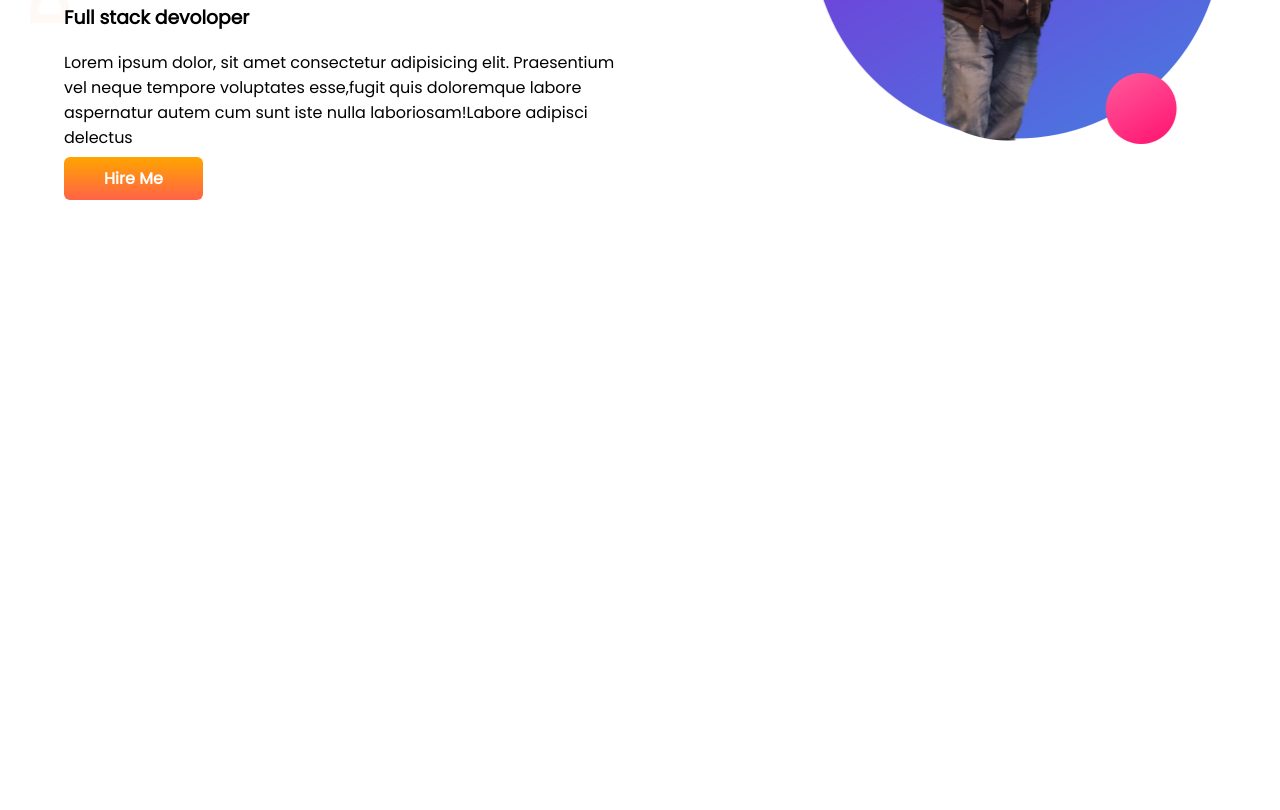
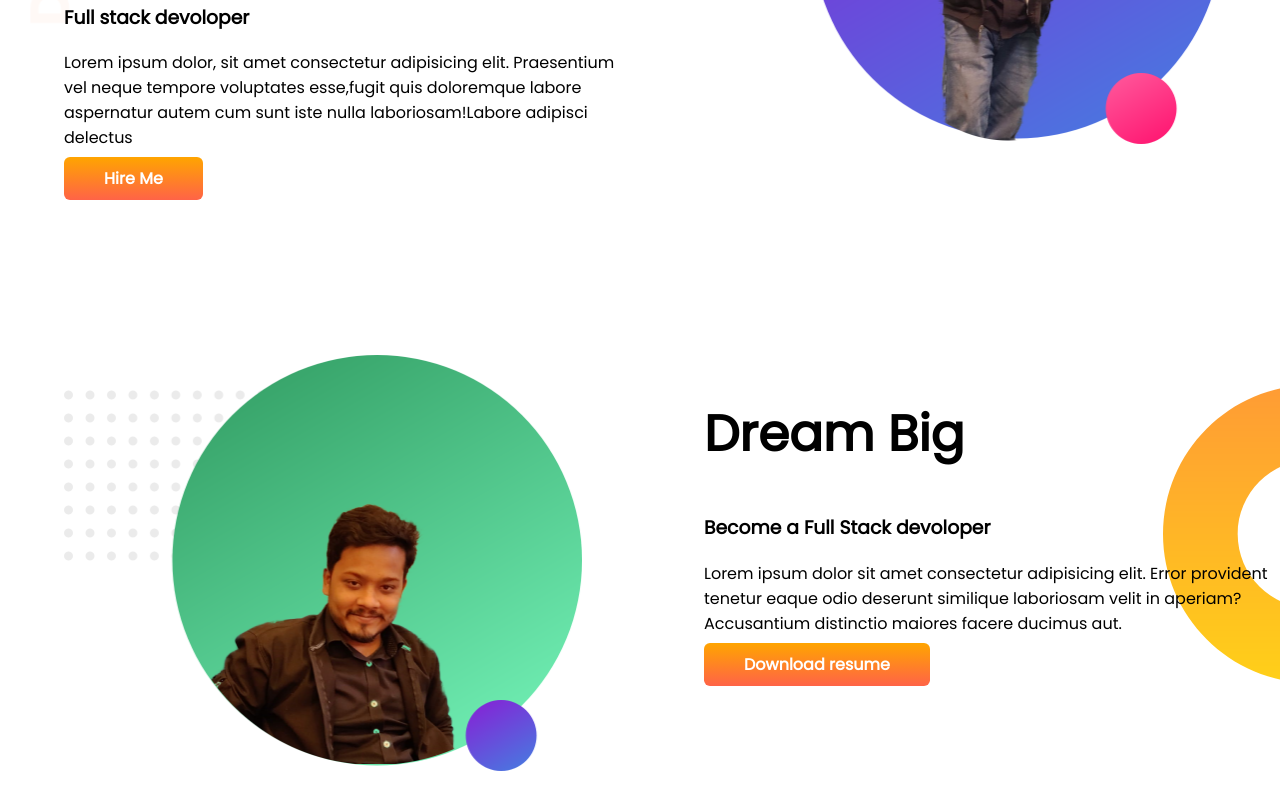
Before and after one commit to shaim-sagor/simple-portfolio, a plain HTML site: page index.html in a window 1280 px wide. Shown: the part 336-1146 px from the top of the page. Before the commit the page ends 800 px from the top, so only its background shows below. Drawn offline with Linux system fonts and the light colour scheme.

Commit message:
dream big added

```diff
--- a/index.html
+++ b/index.html
@@ -31,6 +31,22 @@
         </div>
 
     </section>
+
+    <section class="dream-big">
+        <div class="half-width">
+            <img src="images/profile 2.png" alt="">
+        </div>
+
+        <div class="half-width">
+            <h1>Dream Big</h1>
+            <h3>Become a Full Stack devoloper</h3>
+            <p>Lorem ipsum dolor sit amet consectetur adipisicing elit. Error provident tenetur eaque odio deserunt
+                similique laboriosam velit in aperiam? Accusantium distinctio maiores facere ducimus aut.</p>
+
+            <a class="link-button" target="_blank"
+                href="https://www.linkedin.com/in/shaim-mahfuz-sagor-107767170/">Download resume</a>
+        </div>
+    </section>
 </body>
 
 </html>
--- a/style.css
+++ b/style.css
@@ -10,6 +10,7 @@ h1{
 }
 section{
     display: flex;
+    margin-bottom: 100px;
 }
 .half-width{
     width: 50%;
@@ -31,3 +32,8 @@ section{
     background-image: url(images/top-banner.png);
     background-repeat: no-repeat;
 }
+.dream-big{
+    background-image: url(images/dream-bg.png);
+    background-repeat: no-repeat;
+    background-position: right;
+}
```
